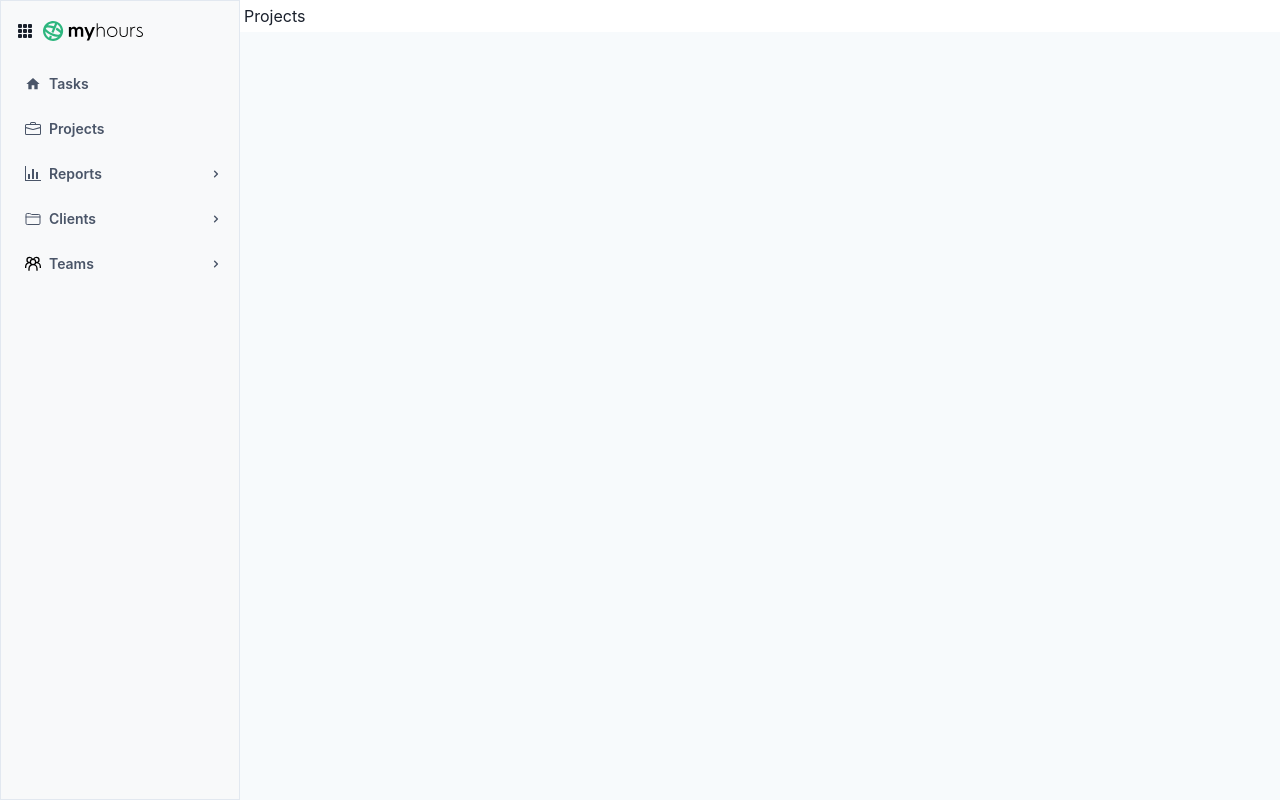
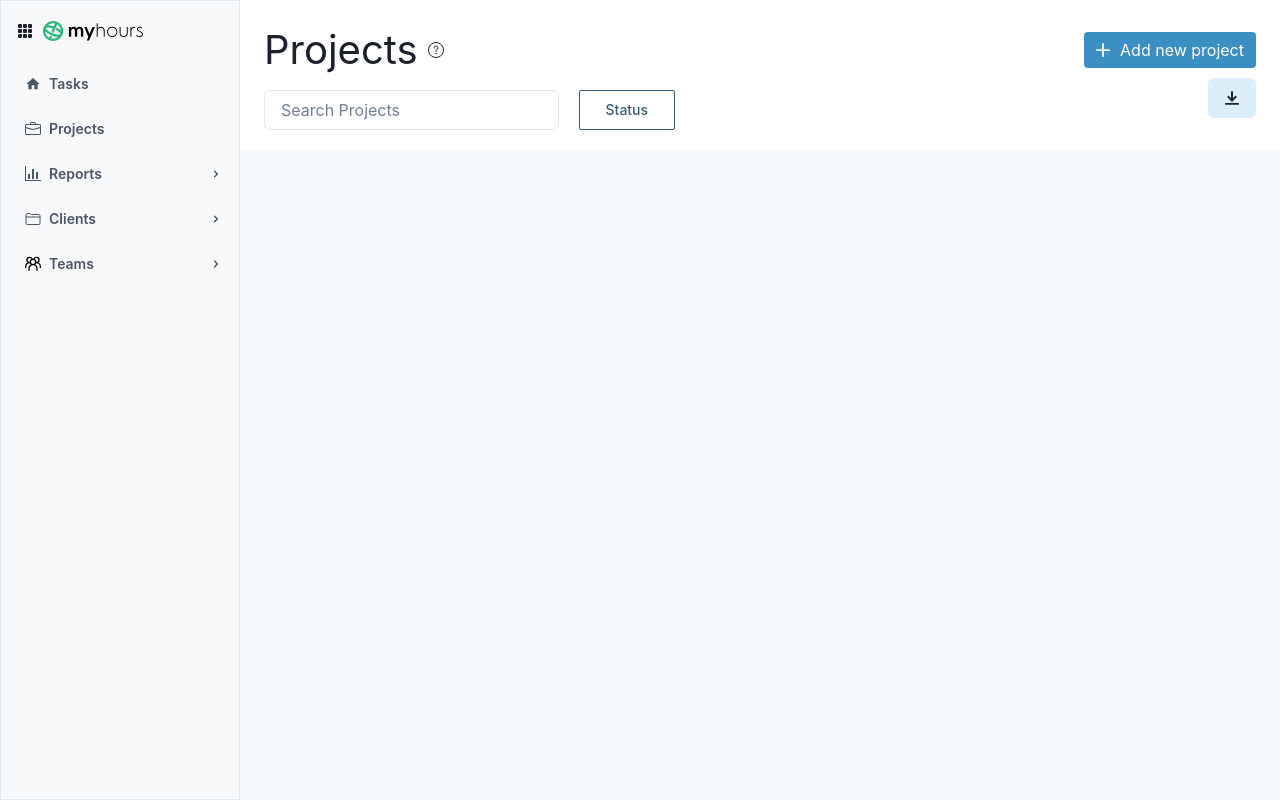
Before and after one commit to shabh2412/myhours-clone, a React (Vite) app: page /dashboard/projects in a window 1280 px wide. Built offline with nearby package versions, Linux system fonts and the light colour scheme.

Commit message:
added background color on table row

```diff
--- a/src/Pages/Dashboard/Components/Table.tsx
+++ b/src/Pages/Dashboard/Components/Table.tsx
@@ -53,7 +53,9 @@ export default function DataTable({ tableData, deleteHandler }: Props) {
 				<Tbody>
 					{tableData.map((el, _index) => {
 						return (
-							<Tr key={_index}>
+							<Tr
+								key={_index}
+								_hover={{ backgroundColor: "#eaf3f9", cursor: "pointer" }}>
 								{deleteHandler && (
 									<Td>
 										<Button
--- a/src/Pages/Dashboard/Projects.tsx
+++ b/src/Pages/Dashboard/Projects.tsx
@@ -1,9 +1,24 @@
 import React from "react";
+import SectionHeader from "../../Components/Dashboard/SectionHeaders/SectionHeader";
+import DataTable from "./Components/Table";
 
 type Props = {};
 
 const Projects = (props: Props) => {
-	return <div>Projects</div>;
+	const sQ = (name: string): any => {
+		console.log(name);
+	};
+	return (
+		<div>
+			<SectionHeader
+				title="Projects"
+				buttonText="Add new project"
+				formLink="new"
+				searchQ={sQ}
+			/>
+			{/* <DataTable /> */}
+		</div>
+	);
 };
 
 export default Projects;
```
